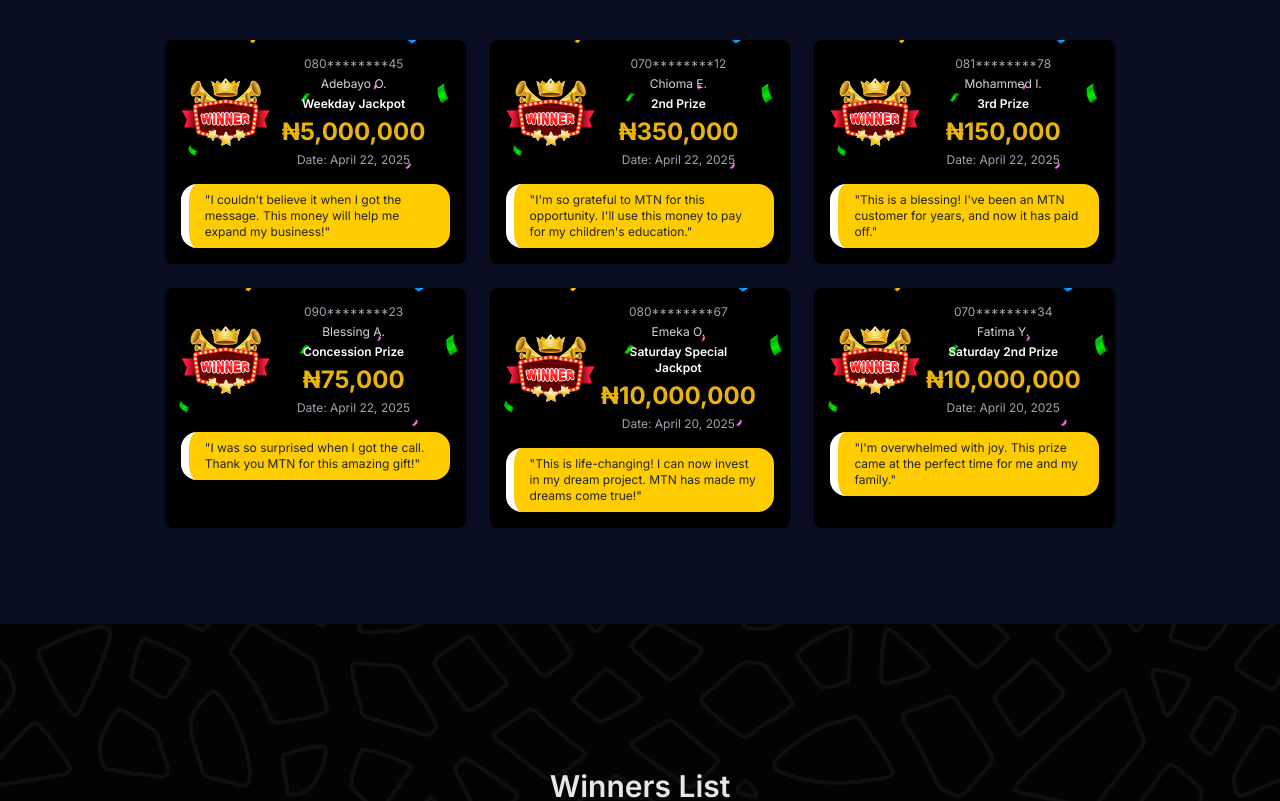
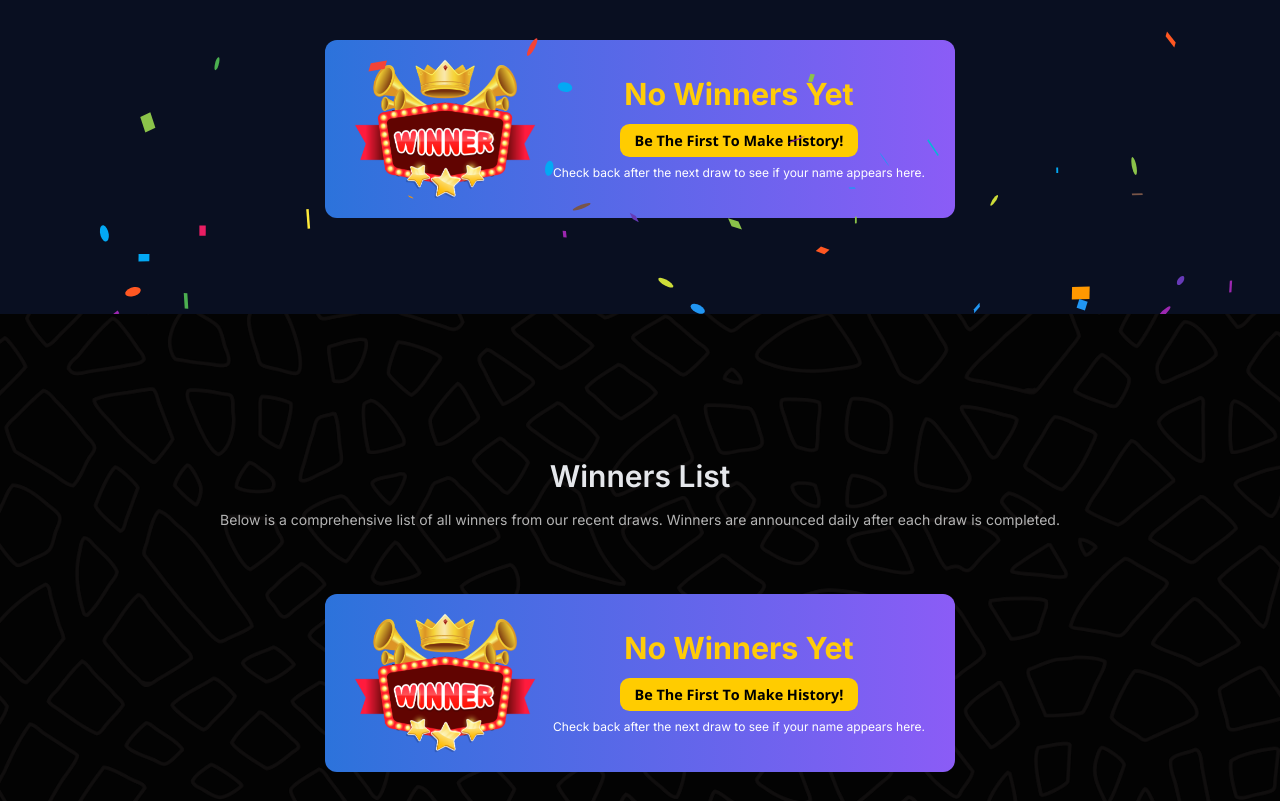
Before and after one commit to ArowuTest/bridgetunes-mtn-frontend, a Next.js app: page /winners in a window 1280 px wide. Shown: the part 940-1741 px from the top of the page. Built offline with nearby package versions, Linux system fonts and the light colour scheme.

Commit message:
chore: fixed the winners no state

```diff
--- a/src/components/Layout/auth-layout.tsx
+++ b/src/components/Layout/auth-layout.tsx
@@ -45,11 +45,13 @@
   top: 0px;
   bottom: 0px;
   z-index: 1;
+  height: 100%;
 
   @media (max-width: ${({ theme }) => theme.breakpoints.mobile}) {
     border-bottom-left-radius: 25px;
     border-bottom-right-radius: 25px;
     top: -110px;
+    height: fit-content;
   }
 `;
 
--- a/src/screens/winners/winners-list.tsx
+++ b/src/screens/winners/winners-list.tsx
@@ -1,8 +1,11 @@
-import { motion } from "framer-motion"
-import { PatternBG } from "@/src/components/common/pattern-bg"
-import { WinnerTable } from "./winners-table"
+import { motion } from "framer-motion";
+import { PatternBG } from "@/src/components/common/pattern-bg";
+import { WinnerTable } from "./winners-table";
+import { NoWinnerBox } from "@/src/components/common/no-winner-box";
+import { useState } from "react";
 
 export const WinnersList = () => {
+  const [isListEmpty, _] = useState(true);
   return (
     <PatternBG className="px-6 py-20 md:py-28">
       <motion.div
@@ -22,9 +25,19 @@
         </p>
       </motion.div>
 
-      <div className="max-w-full sm:max-w-2xl md:max-w-3xl lg:max-w-[80%] mx-auto py-8 px-6">
-        <WinnerTable />
+      <div
+        className={`${
+          isListEmpty ? "flex justify-center" : ""
+        } max-w-full sm:max-w-2xl md:max-w-3xl lg:max-w-[80%] mx-auto py-8 px-6`}
+      >
+        {isListEmpty ? (
+          <div className="max-w-2xl flex justify-center items-center">
+            <NoWinnerBox />
+          </div>
+        ) : (
+          <WinnerTable />
+        )}
       </div>
     </PatternBG>
-  )
-}
+  );
+};
--- a/src/screens/winners/winners-tab-display.tsx
+++ b/src/screens/winners/winners-tab-display.tsx
@@ -1,25 +1,27 @@
 import React from "react"
 import { allTimeWinners, jackpotWinners, recentWinners } from "./data"
 import { motion } from "framer-motion"
+import { NoWinnerBox } from "@/src/components/common/no-winner-box";
+import ConfettiBox from "@/src/components/common/confetti-box";
 
 export const WinnersTabDisplay = () => {
-  const [activeTab, setActiveTab] = React.useState("recent")
+  const [activeTab, setActiveTab] = React.useState("recent");
 
   const renderWinners = () => {
-    let winnersToShow = []
+    let winnersToShow = [];
 
     switch (activeTab) {
       case "recent":
-        winnersToShow = recentWinners
-        break
+        winnersToShow = recentWinners;
+        break;
       case "jackpot":
-        winnersToShow = jackpotWinners
-        break
+        winnersToShow = jackpotWinners;
+        break;
       case "allTime":
-        winnersToShow = allTimeWinners
-        break
+        winnersToShow = allTimeWinners;
+        break;
       default:
-        winnersToShow = recentWinners
+        winnersToShow = recentWinners;
     }
 
     return (
@@ -59,11 +61,23 @@
           </motion.div>
         ))}
       </div>
-    )
-  }
+    );
+  };
 
   return (
-    <section className="py-16 px-4 bg-[#090F21] text-center">
+    <section className="py-16 px-4 bg-[#090F21] text-center relative">
+      <ConfettiBox
+        gravity={0.1}
+        height={1000}
+        initialVelocityX={2}
+        initialVelocityY={2}
+        numberOfPieces={700}
+        opacity={1}
+        recycle={false}
+        run
+        width={1600}
+        wind={0}
+      />
       <div className="flex flex-col items-center">
         <motion.div
           className="flex justify-center space-x-2 sm:space-x-4 mb-4 sm:mb-6"
@@ -72,7 +86,7 @@
           viewport={{ once: true, amount: 0.5 }}
           transition={{ duration: 0.8, ease: "easeOut" }}
         >
-          {["recent", "jackpot", "allTime"].map(tab => (
+          {["recent", "jackpot", "allTime"].map((tab) => (
             <span
               key={tab}
               className={`px-3 py-2 sm:px-4 sm:py-2 rounded-lg font-light transition-all duration-300 cursor-pointer text-xs md:text-sm ${
@@ -92,9 +106,10 @@
         </motion.div>
 
         <div className="max-w-full sm:max-w-2xl md:max-w-3xl lg:max-w-[80%] mx-auto py-8 px-6">
-          {renderWinners()}
+          {/* {renderWinners()} */}
+          <NoWinnerBox />
         </div>
       </div>
     </section>
-  )
-}
+  );
+};
```
